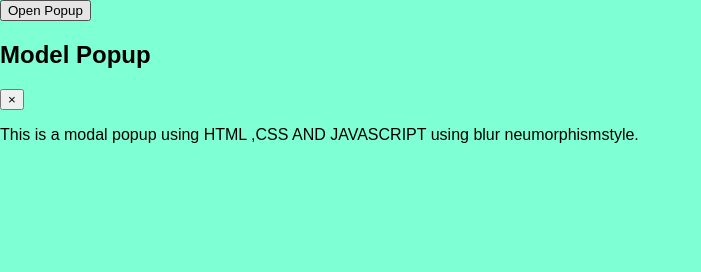
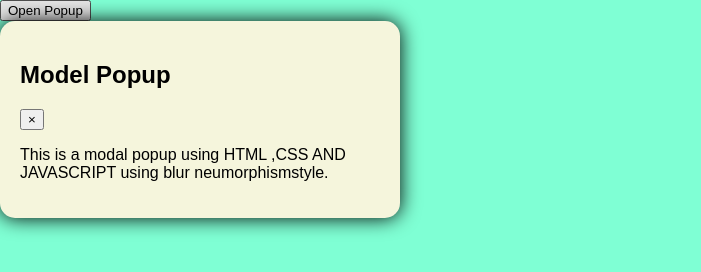
Before and after one commit to Beaprofessor/Project2-Popup_project, a plain HTML site: page index.html in a window 1280 px wide. Shown: the whole page, without its empty margins (0-701 px from the left). Drawn offline with Linux system fonts and the light colour scheme.

Commit message:
html file updated

```diff
--- a/index.html
+++ b/index.html
@@ -12,12 +12,12 @@
 <body>
     <button id="open-btn">Open Popup</button>
     <div class="pop-container">
-        <div class="popup">
+        <div class="pop">
             <div class="pop-header">
                 <h2>Model Popup</h2>
                 <button id="close-btn">&times;</button>
             </div>
-            <div class="popup-content">
+            <div class="pop-content">
                 <p>This is a modal popup using HTML ,CSS AND JAVASCRIPT using blur neumorphismstyle.</p>
             </div>
         </div>
```
